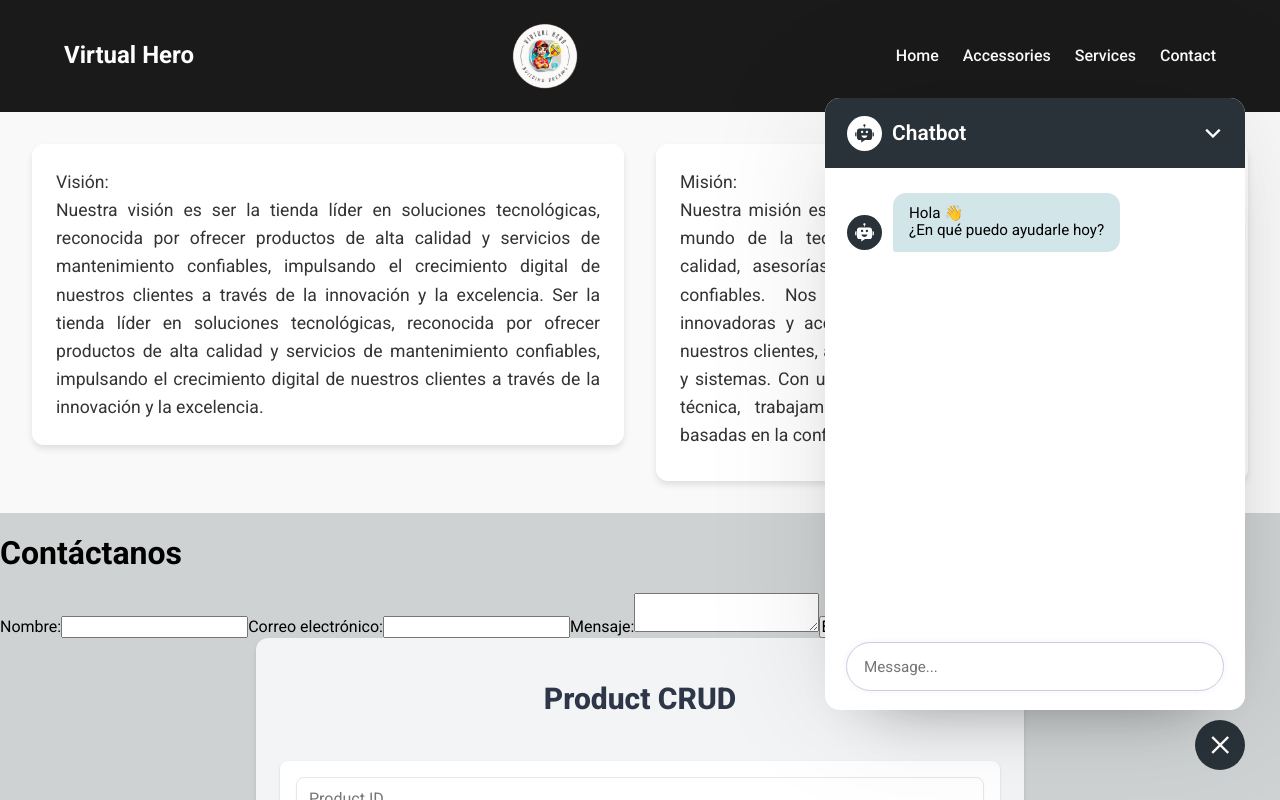
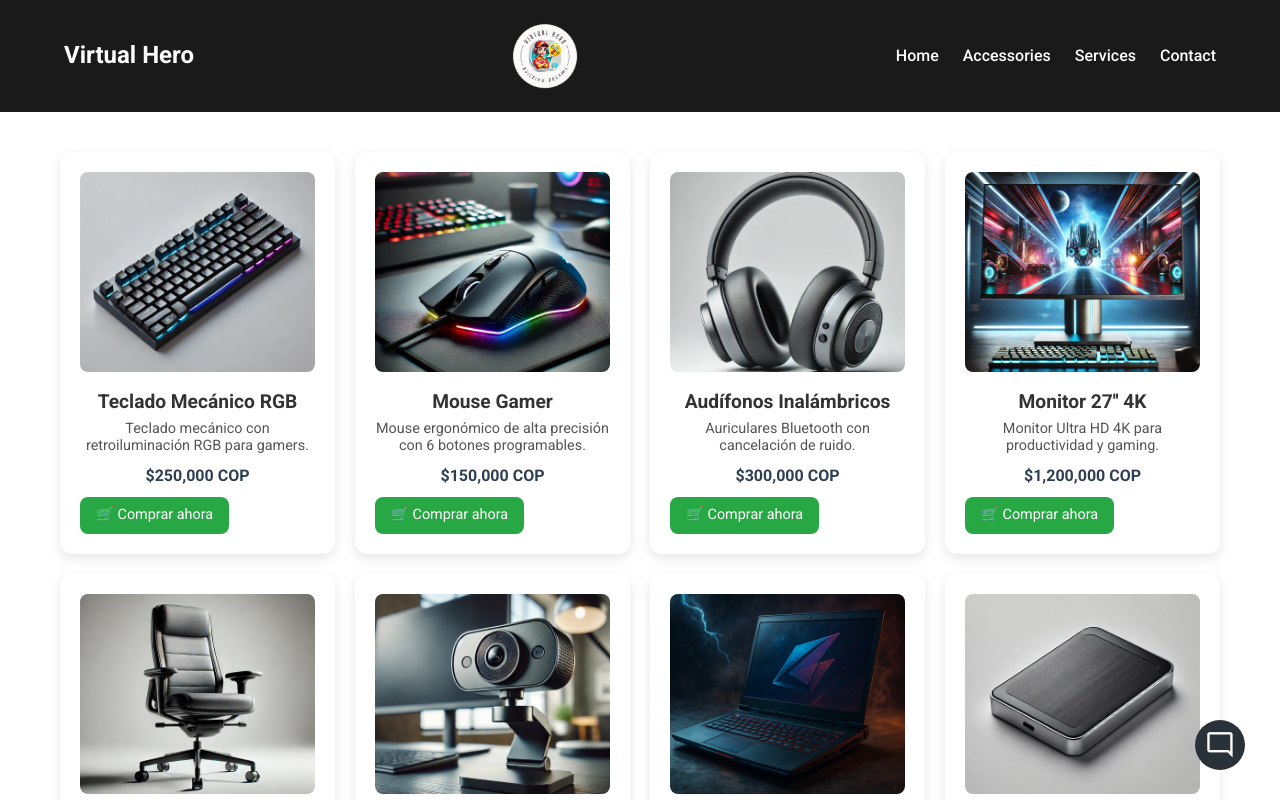
Before and after one commit to DavidMV07/VirtualHero, a React (Vite) app: page /Accesorios in a window 1280 px wide. Shown: the top 800 px of the page. Built offline with nearby package versions, Linux system fonts and the light colour scheme.

Commit message:
Cambios en estilos y codigos mal acomodados

```diff
--- a/package.json
+++ b/package.json
@@ -10,8 +10,10 @@
     "preview": "vite preview"
   },
   "dependencies": {
+    "framer-motion": "^12.9.2",
     "react": "^19.0.0",
     "react-dom": "^19.0.0",
+    "react-router-dom": "^7.5.2",
     "styled-components": "^6.1.17"
   },
   "devDependencies": {
--- a/src/App.jsx
+++ b/src/App.jsx
@@ -1,8 +1,9 @@
 import "./Reset.css";
 import "./App.css";
-import Footer from "./components/Footer";
+import { BrowserRouter, Routes, Route } from 'react-router-dom';
 import Header from "./components/Header";
 import Main from "./components/Main";
+import Footer from "./components/Footer";
 
 
 function App() {
@@ -10,9 +11,11 @@ function App() {
   return (
     <>
       <div className="Custom">
-        <Header />
-        <Main/>
-        <Footer />
+        <BrowserRouter>
+          <Header />
+          <Main />
+          <Footer />
+        </BrowserRouter>
       </div>
     </>
   );
--- /dev/null
+++ b/src/components/Accesorios/Accesorios.css
@@ -0,0 +1,83 @@
+.grid-container {
+    display: grid;
+    grid-template-columns: repeat(auto-fit, minmax(250px, 1fr));
+    gap: 20px;
+    padding: 20px;
+    max-width: 1200px;
+    margin: 0 auto;
+  }
+
+  .products-grid {
+    display: grid;
+    grid-template-columns: repeat(auto-fit, minmax(250px, 1fr));
+    gap: 20px;
+    padding: 20px;
+  }
+
+  .product-card {
+    background-color: #fff;
+    border-radius: 12px;
+    box-shadow: 0 4px 12px rgba(0, 0, 0, 0.1);
+    padding: 20px;
+    text-align: center;
+    transition: transform 0.3s ease, box-shadow 0.3s ease;
+    cursor: pointer;
+  }
+
+  .product-image {
+    width: 100%;
+    height: 200px;
+    object-fit: cover;
+    border-radius: 8px;
+    margin-bottom: 15px;
+  }
+
+  .product-name {
+    font-size: 1.2rem;
+    font-weight: bold;
+    margin-bottom: 8px;
+  }
+
+  .product-description {
+    color: #555;
+    font-size: 0.9rem;
+    margin-bottom: 12px;
+  }
+
+  .product-price {
+    font-weight: bold;
+    color: #2c3e50;
+    margin-bottom: 12px;
+    font-size: 1rem;
+  }
+
+  .buy-button {
+    background-color: #28a745;
+    color: #fff;
+    border: none;
+    padding: 10px 16px;
+    border-radius: 8px;
+    font-size: 0.9rem;
+    cursor: pointer;
+    display: flex;
+    align-items: center;
+    justify-content: center;
+    gap: 8px;
+    transition: background-color 0.3s ease, transform 0.2s ease;
+  }
+
+@media (max-width: 768px) {
+    .products-grid {
+      grid-template-columns: 1fr 1fr; /* 2 columnas en tablets */
+    }
+}
+
+@media (max-width: 480px) {
+    .products-grid {
+      grid-template-columns: 1fr; /* 1 columna en celulares */
+}
+
+    .chatbot-popup {
+      width: 90%; /* Hacemos el chat más pequeño en móvil */
+    }
+}
--- a/src/components/Accesorios/Productos.jsx
+++ b/src/components/Accesorios/Productos.jsx
@@ -1,37 +1,19 @@
 import React from "react";
-import products from "../products";
+import products from "./products";
+import "./Accesorios.css";
 
 const ProductList = () => {
   return (
-    <div style={styles.gridContainer}>
+    <div className="grid-container">
       {products.map((product) => (
-        <div
-          key={product.id}
-          style={styles.card}
-          onMouseEnter={(e) => {
-            e.currentTarget.style.transform = "scale(1.03)";
-            e.currentTarget.style.boxShadow = "0 8px 16px rgba(0, 0, 0, 0.2)";
-          }}
-          onMouseLeave={(e) => {
-            e.currentTarget.style.transform = "scale(1)";
-            e.currentTarget.style.boxShadow = "0 4px 8px rgba(0, 0, 0, 0.1)";
-          }}
-        >
-          <img src={product.image} alt={product.name} style={styles.image} />
-          <h3 style={styles.name}>{product.name}</h3>
-          <p style={styles.description}>{product.description}</p>
-          <p style={styles.price}>
+        <div key={product.id} className="product-card">
+          <img src={product.image} alt={product.name} className="product-image" />
+          <h3 className="product-name">{product.name}</h3>
+          <p className="product-description">{product.description}</p>
+          <p className="product-price">
             ${Number(product.price).toLocaleString()} COP
           </p>
-          <button
-            style={styles.button}
-            onMouseEnter={(e) => {
-              e.currentTarget.style.backgroundColor = "#218838";
-            }}
-            onMouseLeave={(e) => {
-              e.currentTarget.style.backgroundColor = "#28a745";
-            }}
-          >
+          <button className="buy-button">
             🛒 Comprar ahora
           </button>
         </div>
@@ -40,62 +22,4 @@ const ProductList = () => {
   );
 };
 
-const styles = {
-  gridContainer: {
-    display: "grid",
-    gridTemplateColumns: "repeat(auto-fit, minmax(260px, 1fr))",
-    gap: "20px",
-    padding: "20px",
-  },
-  card: {
-    maxWidth: "300px",
-    margin: "auto",
-    border: "1px solid #ddd",
-    borderRadius: "12px",
-    padding: "16px",
-    textAlign: "center",
-    boxShadow: "0 4px 8px rgba(0, 0, 0, 0.1)",
-    backgroundColor: "#fff",
-    transition: "transform 0.3s ease, box-shadow 0.3s ease",
-    cursor: "pointer",
-  },
-  image: {
-    width: "100%",
-    height: "180px",
-    objectFit: "cover",
-    borderRadius: "8px",
-    marginBottom: "12px",
-  },
-  name: {
-    fontSize: "1.2rem",
-    fontWeight: "bold",
-    marginBottom: "8px",
-  },
-  description: {
-    color: "#555",
-    fontSize: "0.9rem",
-    marginBottom: "12px",
-  },
-  price: {
-    fontWeight: "bold",
-    color: "#2c3e50",
-    marginBottom: "12px",
-    fontSize: "1rem",
-  },
-  button: {
-    backgroundColor: "#28a745",
-    color: "#fff",
-    border: "none",
-    padding: "10px 16px",
-    borderRadius: "8px",
-    fontSize: "0.9rem",
-    cursor: "pointer",
-    display: "flex",
-    alignItems: "center",
-    justifyContent: "center",
-    gap: "8px",
-    transition: "background-color 0.3s ease",
-  },
-};
-
 export default ProductList;
--- a/src/components/BarraNav/index.jsx
+++ b/src/components/BarraNav/index.jsx
@@ -1,4 +1,5 @@
 import "./BarraNav.css"
+import { Link } from 'react-router-dom';
 
 function BarraNav() {
   return (
@@ -8,7 +9,7 @@ function BarraNav() {
         <nav className='Barra__Nav'>
             <ul>
                 <li><a href="../Home">Home</a></li>
-                <li><a href="">Accessories</a></li>
+                <li><a href="../Accesorios">Accessories</a></li>
                 <li><a href="#services">Services</a></li>
                 <li><a href="../Contact">Contact</a></li>
             </ul>
--- a/src/components/ChatOnline/index.jsx
+++ b/src/components/ChatOnline/index.jsx
@@ -12,7 +12,7 @@ const Chatbot= () => {
     role: 'model',
     text: companyInfo
   }]);
-  const [showChatbot, setShowChatbot] = useState([false]);
+  const [showChatbot, setShowChatbot] = useState(false);
 
   const chatBodyRef = useRef();
 
--- a/src/components/Main/index.jsx
+++ b/src/components/Main/index.jsx
@@ -1,3 +1,5 @@
+import { Routes, Route } from 'react-router-dom';
+import "./Main.css";
 import Chatbot from "../ChatOnline";
 import Contact from "../Contact";
 import ProductCRUD from "../Crud/Index";
@@ -8,10 +10,12 @@ function Main() {
   return (
       <main className="Main">
         <div className="container">
-          <Home />
-          <Contact />
-          <ProductCRUD />
-          <ProductList />
+          <Routes>
+            <Route path="/Home" element={<Home />} />
+            <Route path="/Accesorios" element={<ProductList />} />
+            <Route path="/servicios" element={<ProductCRUD />} />
+            <Route path="/Contact" element={<Contact />} />
+          </Routes>
           <Chatbot />
         </div>
       </main>
```
Also changed, not shown: src/components/Accesorios/products.js (renamed from src/components/products.js), src/components/Main/Main.css (renamed from src/components/Main/index.css), 1 other file (tests, documents, lock files or other folders).
